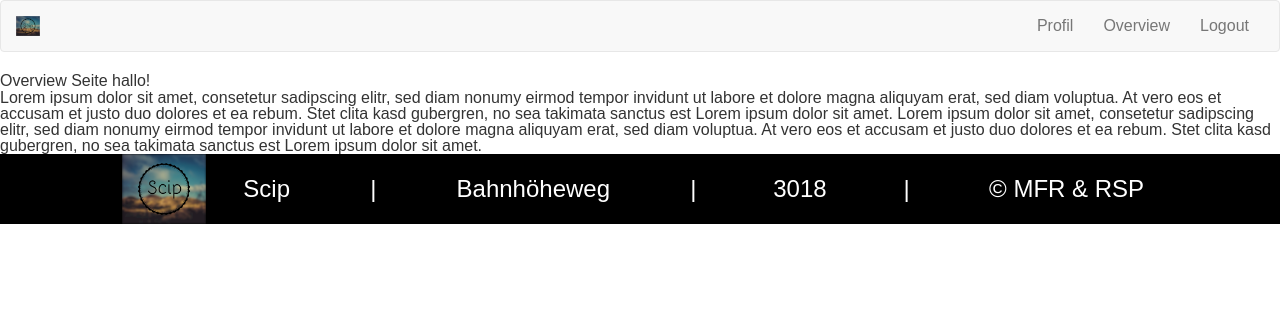
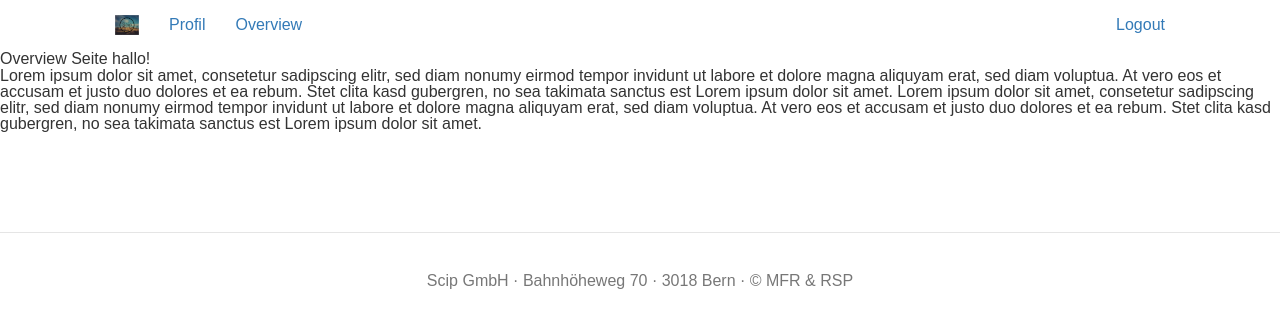
Before and after one commit to Maerill/Scipsolution, a PHP site: page /index.php?site=overview in a window 1280 px wide. Shown: the top 328 px of the page. Run offline with PHP 8.4, Linux system fonts and the light colour scheme.

Commit message:
got that footer going

```diff
--- a/index.php
+++ b/index.php
@@ -7,13 +7,11 @@ Startpage, every other page gets loaded in.
     <?php require_once("resources/head.php"); ?>
   </head>
   <body>
-  <div class="header">
-  	<?php
+  <?php
   		if (!empty($_GET['site']) && $_GET['site'] !== 'home') {
   			require_once("resources/pageHeader.php");
   		}
-  	?>
-  </div>
+  ?>
   <div class="content">
 	<?php
 		// Get page folder and set default page
--- a/resources/defaultstyle.css
+++ b/resources/defaultstyle.css
@@ -7,12 +7,30 @@ body {
 	margin-top: 0px !important;
 }
 
-footer {
-	background-color: #000000;
-	height: 70px;
+.bs-docs-footer {
+	padding-top: 40px;
+	padding-bottom: 40px;
+	margin-top: 100px;
+	color: #777;
 	text-align: center;
-	color: #FFFFFF;
-	font-size: 24px !important;
-	line-height: 70px;
+	border-top: 1px solid #e5e5e5;
+}
+
+.bs-docs-footer-links {
+	padding-left: 0;
+	list-style-type: none;
+}
+
+.bs-docs-footer-links li {
+	display: inline-block;
+}
+/*footer {
+	background-color: #222;
+	height: 55px;
+	text-align: center;
+	color: #9d9d9d;
+	font-size: 16px !important;
+	line-height: 55px;
 	vertical-align: middle;
 }
+*/
--- a/resources/footer.php
+++ b/resources/footer.php
@@ -1,12 +1,13 @@
-<footer>
-		<div class="col-md-1"></div>
-		<div class="col-md-1"><img src="pictures/logo.png" height="70"></div>
-		<div class="col-md-1">Scip GmbH</div>
-		<div class="col-md-1">|</div>
-		<div class="col-md-2">Bahnhöheweg 70</div>
-		<div class="col-md-1">|</div>
-		<div class="col-md-1">3018 Bern</div>
-		<div class="col-md-1">|</div>
-		<div class="col-md-2">© MFR & RSP</div>
-		<div class="col-md-1"></div>
+<footer class="bs-docs-footer">
+	<div class="container">
+		<ul class="bs-docs-footer-links">
+			<li>Scip GmbH</li>
+			<li>·</li>
+			<li>Bahnhöheweg 70</li>
+			<li>·</li>
+			<li>3018 Bern</li>
+			<li>·</li>
+			<li>© MFR & RSP</li>
+		</ul>
+	</div>
 </footer>
--- a/resources/pageHeader.php
+++ b/resources/pageHeader.php
@@ -1,4 +1,5 @@
-<nav class="navbar navbar-default">
+<div class="container">
+	<nav class="collapse navbar-collapse bs-navbar-collapse">
   		<div class="container-fluid">
     		<div class="navbar-header">
         		<a class="navbar-brand" href="?site=overview">
@@ -6,11 +7,14 @@
       			</a>
     		</div>
     		<div class="collapse navbar-collapse" id="bs-example-navbar-collapse-1">
-    	<ul class="nav navbar-nav navbar-right">
+    			<ul class="nav navbar-nav">
       				<li><a href="?site=profil">Profil</a></li>
       				<li><a href="?site=overview">Overview</a></li>
+      			</ul>
+    			<ul class="nav navbar-nav navbar-right">
       				<li><a href="?site=logout">Logout</a></li>
       			</ul>
     		</div><!-- /.navbar-collapse -->
   		</div><!-- /.container-fluid -->
 	</nav>
+</div>
```
Lines whose indentation alone changed are shown as unchanged.
